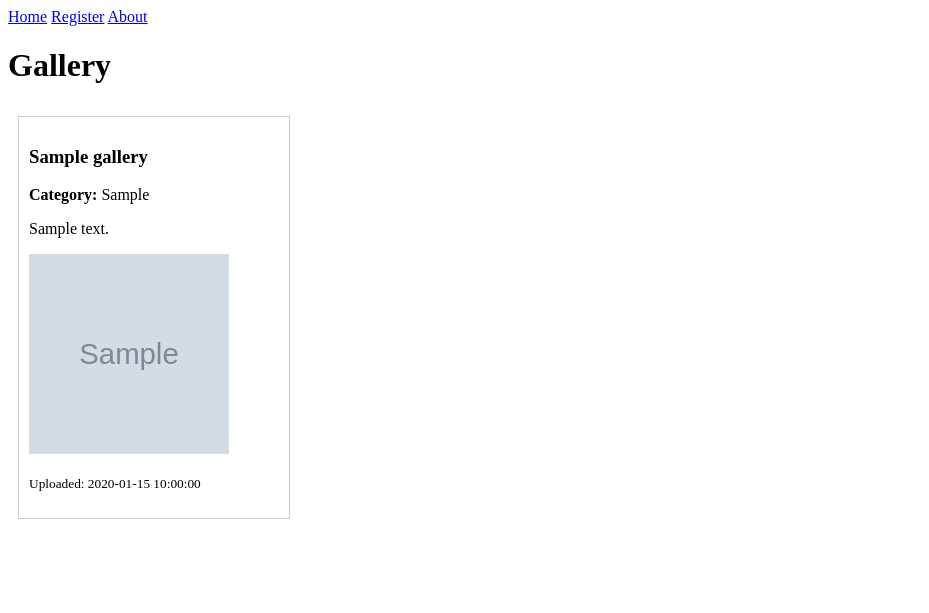
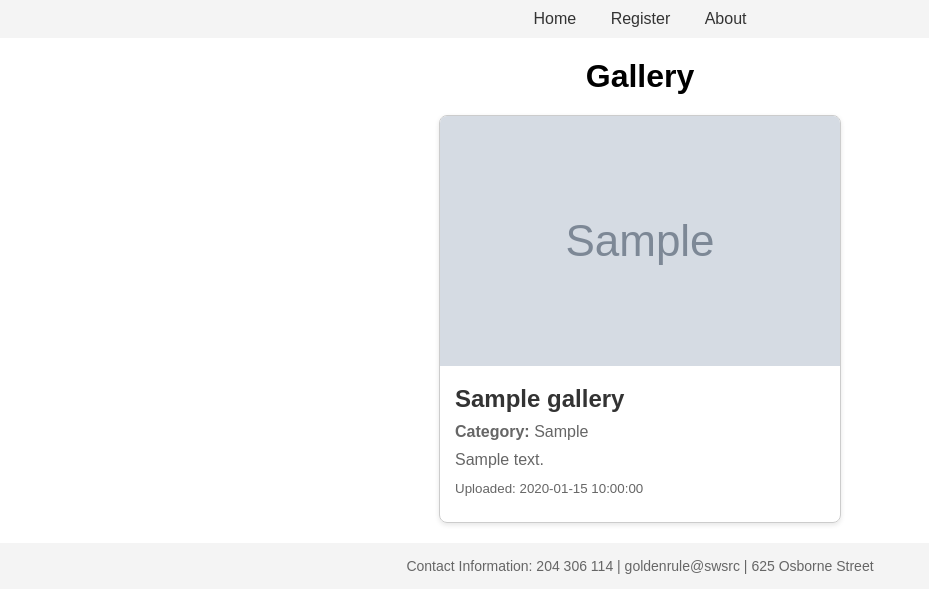
Before and after one commit to bgiranzumrut/golden_rule_calendar_project, a PHP site: page /golden_rule_calendar_project/gallery.php in a window 1280 px wide. Shown: the top 613 px of the page, without its empty margins (0-929 px from the left). Run offline with PHP 8.4, Linux system fonts and the light colour scheme; tables that the repository leaves empty or names only in its code hold one stand-in row (values such as "Sample post"); grey boxes marked "Sample" are stand-in pictures.

```diff
--- a/public/gallery.php
+++ b/public/gallery.php
@@ -10,36 +10,173 @@ if ($conn->connect_error) {
     die("Connection failed: " . $conn->connect_error);
 }
 
-// Fetch all images
-$result = $conn->query("SELECT * FROM gallery");
+// Pagination setup
+$images_per_page = 2; // Adjust number of images per page
+$current_page = isset($_GET['page']) ? (int)$_GET['page'] : 1;
+$offset = ($current_page - 1) * $images_per_page;
+
+// Fetch images for the current page
+$total_images = $conn->query("SELECT COUNT(*) AS total FROM gallery")->fetch_assoc()['total'];
+$total_pages = ceil($total_images / $images_per_page);
+
+$result = $conn->query("SELECT * FROM gallery LIMIT $images_per_page OFFSET $offset");
 ?>
 
 <!DOCTYPE html>
 <html lang="en">
 <head>
     <meta charset="UTF-8">
+    <meta name="viewport" content="width=device-width, initial-scale=1.0">
     <title>Gallery</title>
+    <style>
+        body {
+            font-family: Arial, sans-serif;
+            margin: 0;
+            padding: 0;
+        }
+        nav {
+            background-color: #f4f4f4;
+            padding: 10px;
+            text-align: center;
+        }
+        nav a {
+            margin: 0 15px;
+            text-decoration: none;
+            color: #333;
+        }
+        h1 {
+            text-align: center;
+            margin: 20px 0;
+        }
+        .gallery-container {
+            display: flex;
+            justify-content: center;
+            align-items: center;
+            gap: 30px;
+            position: relative;
+        }
+        .gallery-item {
+            border: 1px solid #ccc;
+            border-radius: 8px;
+            overflow: hidden;
+            width: 400px;
+            box-shadow: 0 2px 5px rgba(0, 0, 0, 0.1);
+        }
+        .gallery-item img {
+            width: 100%;
+            height: 250px;
+            object-fit: cover;
+        }
+        .gallery-item .content {
+            padding: 15px;
+        }
+        .gallery-item .content h3 {
+            margin: 0;
+            font-size: 1.5rem;
+            color: #333;
+        }
+        .gallery-item .content p {
+            margin: 10px 0;
+            color: #666;
+        }
+        .nav-btn {
+            background-color: transparent;
+            color: #333;
+            border: none;
+            font-size: 2rem;
+            display: flex;
+            justify-content: center;
+            align-items: center;
+            cursor: pointer;
+            position: absolute;
+            top: 50%;
+            transform: translateY(-50%);
+            transition: background-color 0.3s ease, color 0.3s ease;
+            width: 50px;
+            height: 50px;
+            border-radius: 50%;
+        }
+        .nav-btn:focus,
+        .nav-btn:active {
+            background-color: #4caf50; /* Green color */
+            color: white;
+            outline: none;
+        }
+        .prev-btn {
+            left: 10px;
+        }
+        .next-btn {
+            right: 10px;
+        }
+        footer {
+            text-align: center;
+            background-color: #f4f4f4;
+            padding: 15px 0;
+            margin-top: 20px;
+            font-size: 14px;
+            color: #666;
+        }
+        .nav-btn:hover {
+            background-color: rgba(0, 128, 0, 0.2); /* Light green hover effect */
+        }
+    </style>
 </head>
 <body>
     <nav>
-    <div>
-            <a href="index.php">Home</a>
-            <a href="../views/user_registration.php">Register</a>
-            <a href="about.php">About</a>
-        </div>
+        <a href="index.php">Home</a>
+        <a href="../views/user_registration.php">Register</a>
+        <a href="about.php">About</a>
     </nav>
     <h1>Gallery</h1>
-    <div style="display: flex; flex-wrap: wrap;">
+
+    <div class="gallery-container">
+        <?php if ($current_page > 1): ?>
+            <button class="nav-btn prev-btn" onclick="location.href='?page=<?= $current_page - 1 ?>'">&lt;</button>
+        <?php endif; ?>
+
         <?php while ($row = $result->fetch_assoc()): ?>
-            <div style="margin: 10px; border: 1px solid #ccc; padding: 10px; width: 250px;">
-                <h3><?= htmlspecialchars($row['title']) ?></h3>
-                <p><strong>Category:</strong> <?= htmlspecialchars($row['category']) ?></p> <!-- Display Category -->
-                <p><?= htmlspecialchars($row['description']) ?></p>
-                <img src="<?= $row['image_path'] ?>" alt="Image" width="200" height="200">
-                <p><small>Uploaded: <?= $row['upload_time'] ?></small></p>
+            <div class="gallery-item">
+                <img src="<?= htmlspecialchars($row['image_path']) ?>" alt="<?= htmlspecialchars($row['title']) ?>">
+                <div class="content">
+                    <h3><?= htmlspecialchars($row['title']) ?></h3>
+                    <p><strong>Category:</strong> <?= htmlspecialchars($row['category']) ?></p>
+                    <p><?= htmlspecialchars($row['description']) ?></p>
+                    <p><small>Uploaded: <?= htmlspecialchars($row['upload_time']) ?></small></p>
+                </div>
             </div>
         <?php endwhile; ?>
+
+        <?php if ($current_page < $total_pages): ?>
+            <button class="nav-btn next-btn" onclick="location.href='?page=<?= $current_page + 1 ?>'">&gt;</button>
+        <?php endif; ?>
     </div>
+
+    <footer>
+        Contact Information: 204 306 114 | goldenrule@swsrc | 625 Osborne Street
+    </footer>
+
+    <script>
+        // Enable swipe navigation for gallery items
+        let startX;
+        const container = document.querySelector('.gallery-container');
+
+        container.addEventListener('mousedown', (e) => {
+            startX = e.pageX;
+        });
+
+        container.addEventListener('mouseup', (e) => {
+            const endX = e.pageX;
+            if (startX > endX + 50) {
+                // Swipe left (next)
+                const nextBtn = document.querySelector('.next-btn');
+                if (nextBtn) nextBtn.click();
+            } else if (startX < endX - 50) {
+                // Swipe right (previous)
+                const prevBtn = document.querySelector('.prev-btn');
+                if (prevBtn) prevBtn.click();
+            }
+        });
+    </script>
 </body>
 </html>
 <?php $conn->close(); ?>
```
Also changed, not shown: public/admin_gallery.php (+7 -13 lines), public/manage_categories.php (added, +92 -0 lines).
